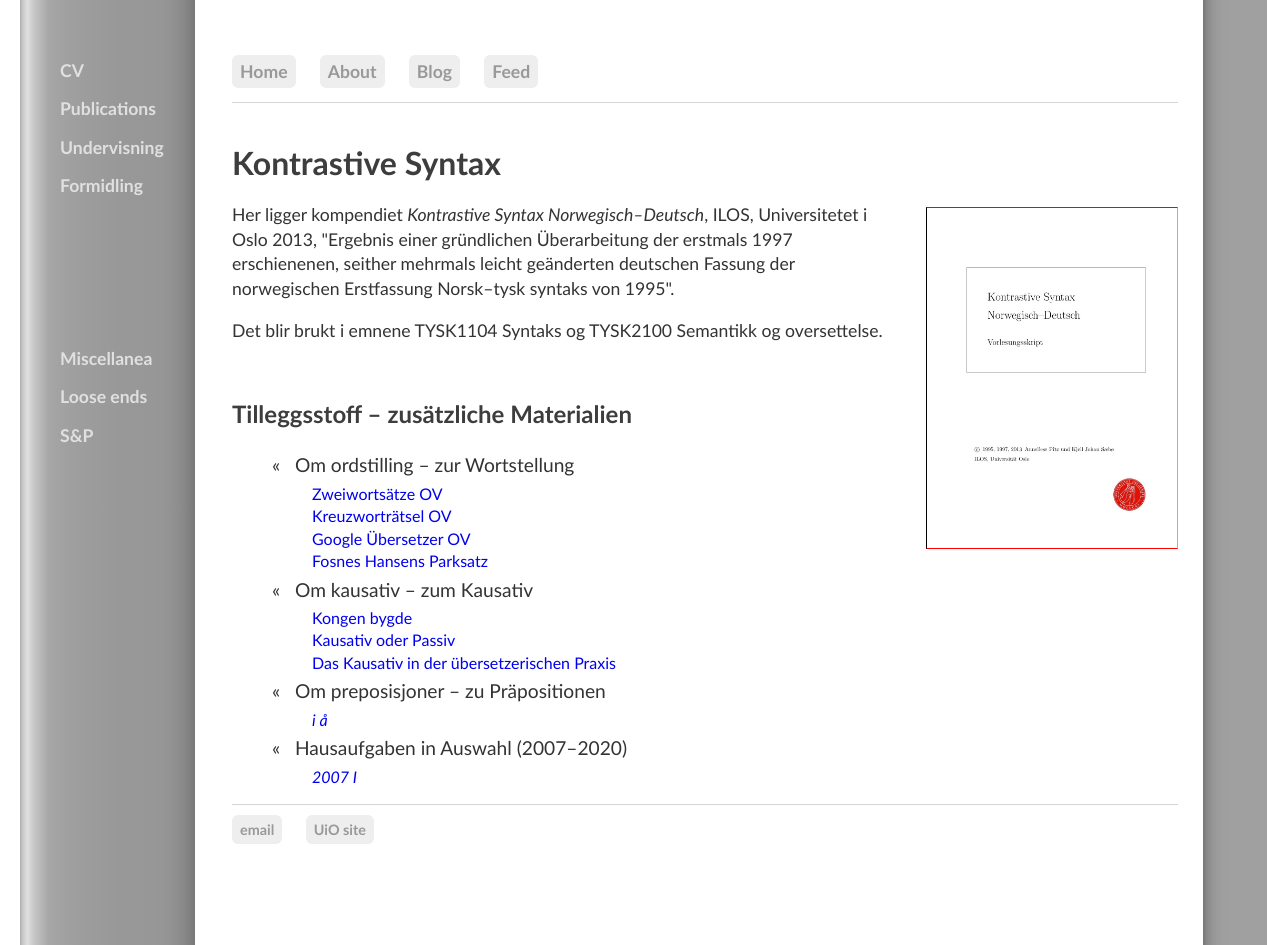
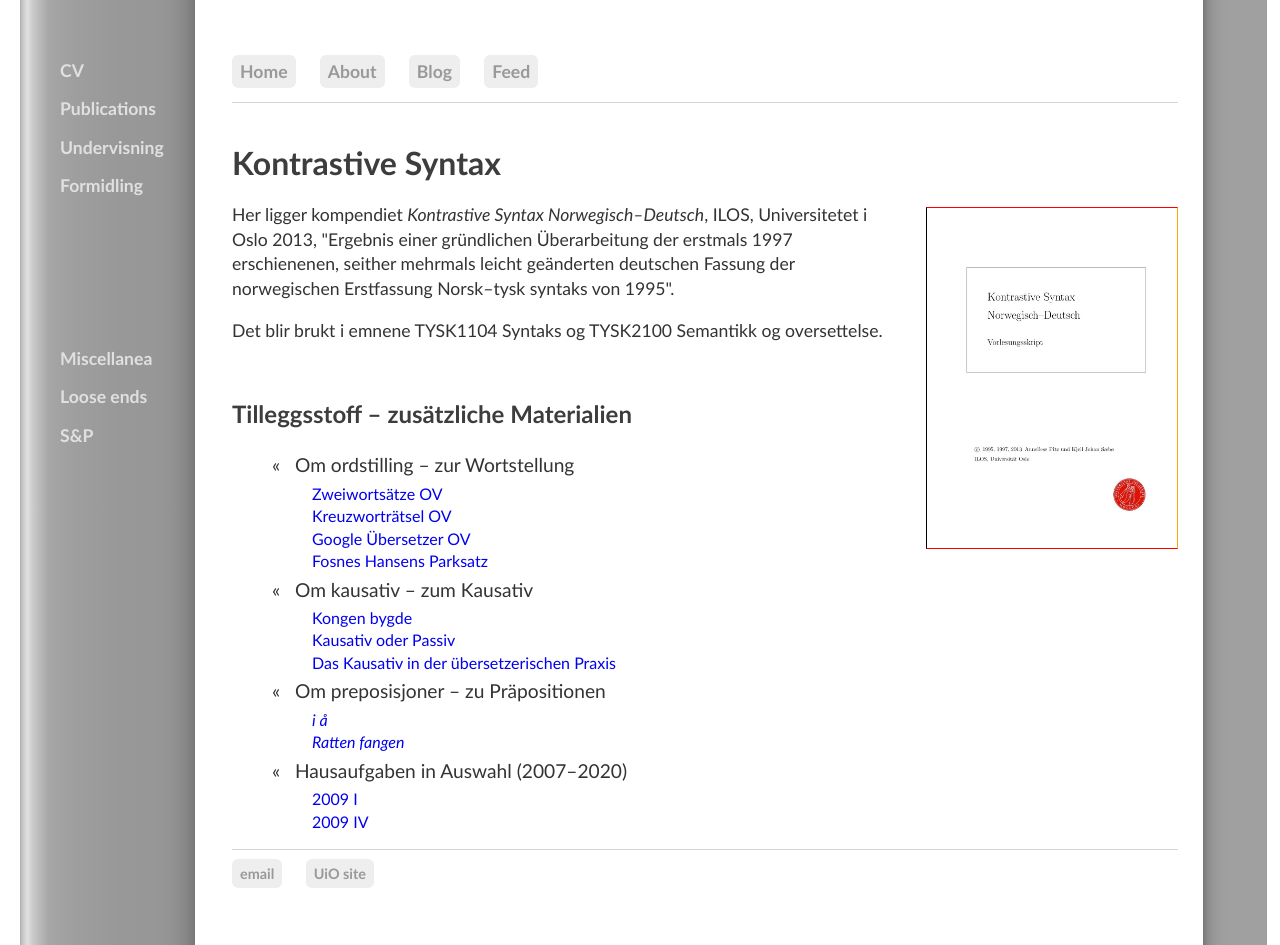
Before and after one commit to kjelljs/kjelljs.github.io, a Jekyll site: the page built from courses/kontrast/index.html, in a window 1280 px wide and 945 px high. Built offline with Jekyll 4.4.1, drawn with Linux system fonts in a browser that asks for light colours.

Commit message:
Update index.html

```diff
--- a/courses/kontrast/index.html
+++ b/courses/kontrast/index.html
@@ -22,8 +22,10 @@ Her ligger kompendiet <i>Kontrastive Syntax Norwegisch–Deutsch</i>, ILOS, Univ
   </ul></li>
 <li id="blogposts">&laquo; &nbsp; Om preposisjoner – zu Präpositionen</li><ul>
   <li><a href="/courses/kontrast/iå.html"><i>i å</i></a></li>
+  <li><a href="/courses/kontrast/ratten.html"><i>Ratten fangen</i></a></li>
 </ul></li>
 <li id="blogposts">&laquo; &nbsp; Hausaufgaben in Auswahl (2007–2020)</li><ul>
-  <li><a href="/courses/kontrast/2007I.html"><i>2007 I</i></a></li>
+  <li><a href="/courses/kontrast/2007I.html">2009 I</a></li>
+  <li><a href="/courses/kontrast/2007I.html">2009 IV</a></li>
 </ul></li>
 </ul>
```
